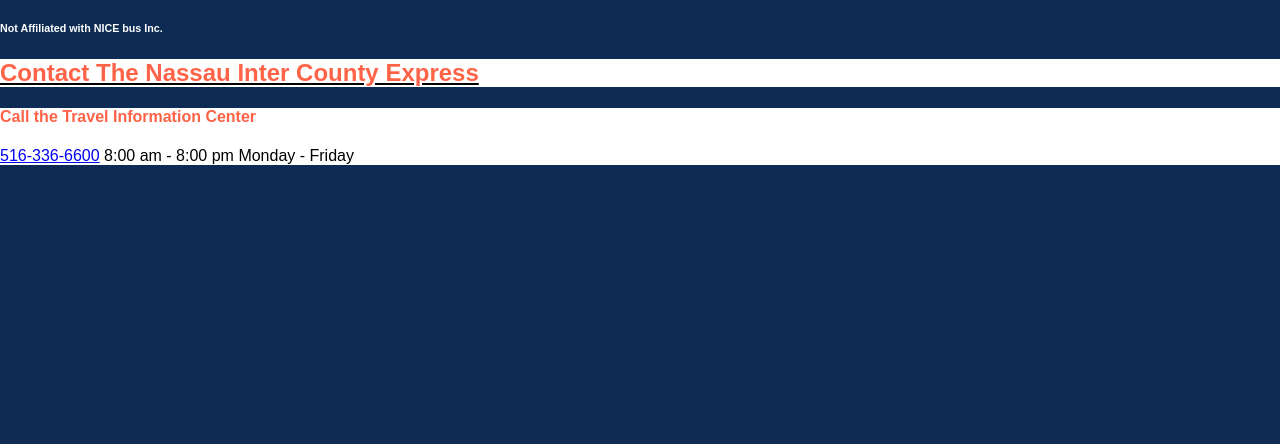
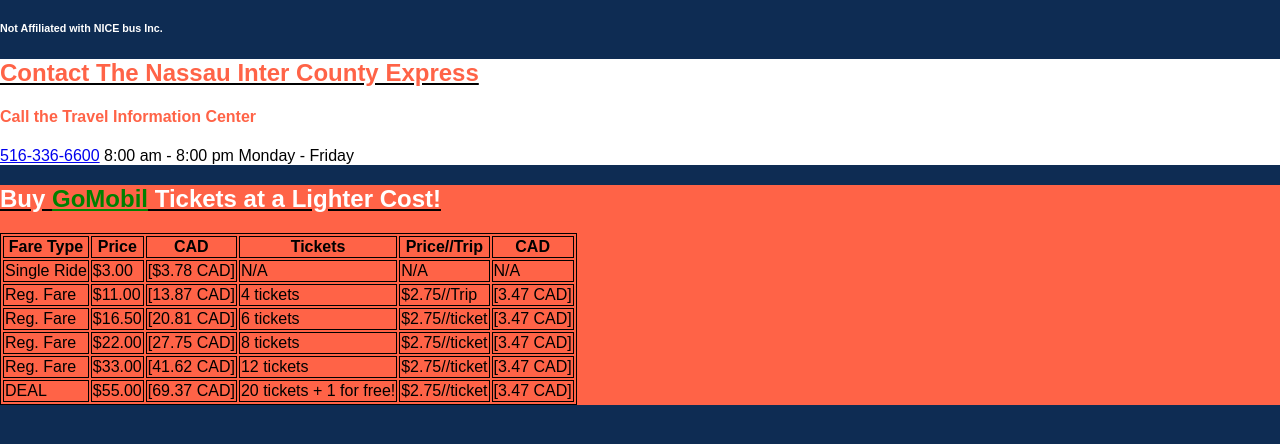
Before and after one commit to wuterbutl/nicebusfake, a plain HTML site: page index.html in a window 1280 px wide. Shown: the part 70-514 px from the top of the page. Drawn offline with Linux system fonts and the light colour scheme.

Commit message:
Update index.html

```diff
--- a/index.html
+++ b/index.html
@@ -45,9 +45,8 @@ body {
 <h6 style="color: white;">Not Affiliated with NICE bus Inc.</h6>
 <div style="background-color: white;">
     <u style="color: black;"><h2 style="color: tomato; font-family: fantasy;">Contact The Nassau Inter County Express</h2></u>
-</div>
 <p></p>
-<div style="background-color: white;">
+
 <h4>
 <a style="color: tomato"> Call the Travel
 Information Center</a>
@@ -57,8 +56,71 @@ Information Center</a>
 8:00 am - 8:00 pm Monday - Friday
 </p>
 </div>
-<div style="background-color: white;">
 
+<style>
+  table, th, td {
+  border: 1px solid black;
+}
+</style>
+<div style="background-color: tomato;">
+  <u style="color: black;"><h2 style="color: rgb(255, 255, 255); font-family: fantasy;">Buy <a style="color: green;" href="gomobile.html3">GoMobil</a> Tickets at a Lighter Cost!</h2></u>
+<table>
+  <tr>
+    <th>Fare Type</th>
+    <th>Price</th>
+    <th>CAD</th>
+    <th>Tickets</th>
+    <th>Price//Trip</th>
+    <th>CAD</th>
+  </tr>
+  <tr>
+    <td>Single Ride</td>
+    <td>$3.00</td>
+    <td>[$3.78 CAD]</td>
+    <td>N/A</td>
+    <td>N/A</td>
+    <td>N/A</td>
+  </tr>
+  <tr>
+    <td>Reg. Fare</td>
+    <td>$11.00</td>
+    <td>[13.87 CAD]</td>
+    <td>4 tickets</td>
+    <td>$2.75//Trip</td>
+    <td>[3.47 CAD]</td>
+  </tr>
+  <tr>
+    <td>Reg. Fare</td>
+    <td>$16.50</td>
+    <td>[20.81 CAD]</td>
+    <td>6 tickets</td>
+    <td>$2.75//ticket</td>
+    <td>[3.47 CAD]</td>
+  </tr>
+  <tr>
+    <td>Reg. Fare</td>
+    <td>$22.00</td>
+    <td>[27.75 CAD]</td>
+    <td>8 tickets</td>
+    <td>$2.75//ticket</td>
+    <td>[3.47 CAD]</td>
+  </tr>
+  <tr>
+    <td>Reg. Fare</td>
+    <td>$33.00</td>
+    <td>[41.62 CAD]</td>
+    <td>12 tickets</td>
+    <td>$2.75//ticket</td>
+    <td>[3.47 CAD]</td>
+  </tr>
+  <tr>
+    <td>DEAL</td>
+    <td>$55.00</td>
+    <td>[69.37 CAD]</td>
+    <td>20 tickets + 1 for free!</td>
+    <td>$2.75//ticket</td>
+    <td>[3.47 CAD]</td>
+  </tr>
+</table>
 </div>
-
 </body>
```
